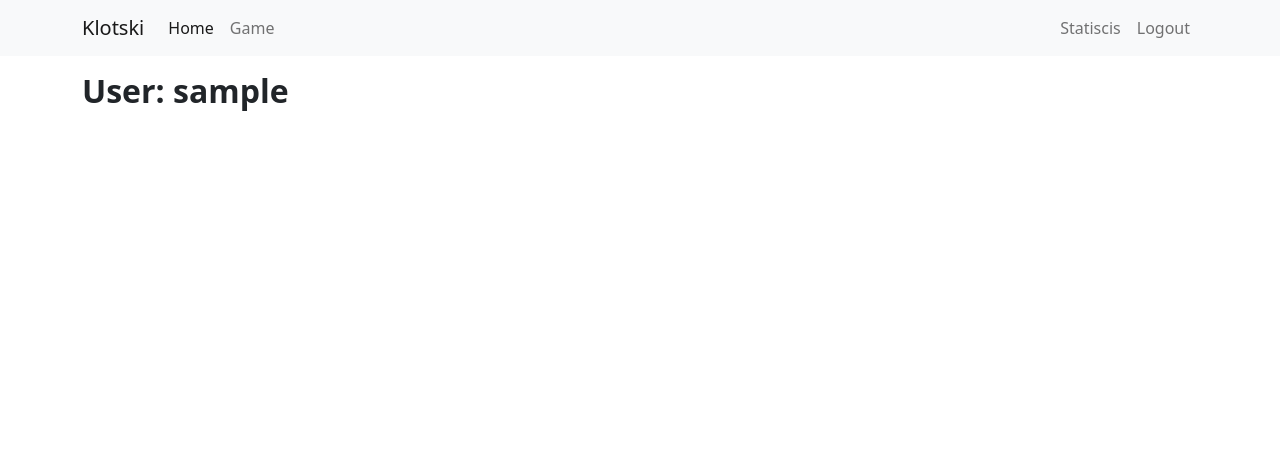
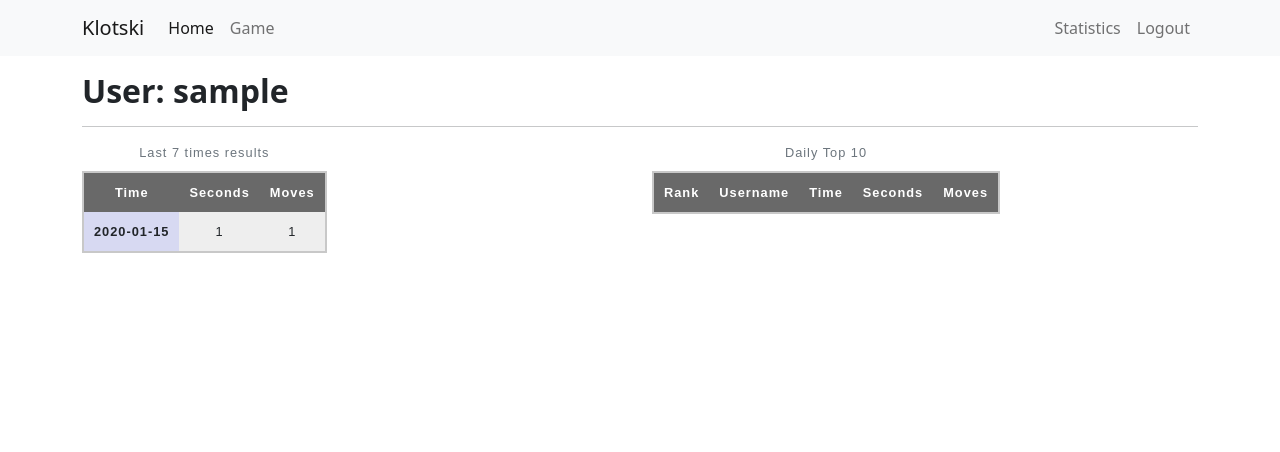
Before and after one commit to RickWangPerth/CITS5505-Project2, a Flask app: a page that uses app/templates/base.html in a window 1280 px wide. Shown: the top 452 px of the page. Run offline with Flask 2, Linux system fonts and the light colour scheme; a user stored in the database is signed in; tables that the repository leaves empty hold one stand-in row (values such as "Sample post"); lists and menus that the app fills with data are empty.

Commit message:
Finish statistic page with game results and ranks

```diff
--- a/app/routes.py
+++ b/app/routes.py
@@ -1,4 +1,4 @@
-from flask import render_template, flash, redirect, url_for
+from flask import render_template, flash, redirect, session, url_for
 from app import app, db
 from app.forms import LoginForm, RegistrationForm
 from flask_login import current_user, login_user, logout_user, login_required
@@ -6,6 +6,9 @@ from app.models import User, Rank, GamePool
 from flask import request
 from werkzeug.urls import url_parse
 from datetime import datetime, timezone
+from sqlalchemy import asc, func, and_
+from sqlalchemy.orm import Session
+from sqlalchemy import desc
 
 
 @app.route('/')
@@ -60,7 +63,19 @@ def game():
 @login_required
 def user(username):
     user = User.query.filter_by(username=username).first_or_404()
-    return render_template('user.html', user=user, title="Profile")
+    rank_results = Rank.query.filter_by(user_id=current_user.id)
+    rank = rank_results.order_by(desc(Rank.timestamp)).limit(7).all()
+    todayUTC = datetime.now(timezone.utc).date()
+    print(todayUTC)
+    compare_results = User.query.\
+        join(Rank, User.id==Rank.user_id).\
+        add_columns(User.username, Rank.user_id, Rank.seconds, Rank.moves, Rank.timestamp).\
+        filter(db.func.date(Rank.timestamp)==todayUTC).\
+        order_by(asc(Rank.seconds)).limit(10).all()
+
+    print(compare_results)
+
+    return render_template('user.html', user=user, rank=rank, compare_results=compare_results, title="Profile")
 
 
 @app.route('/is_play_today/', methods=['GET', 'POST'])
--- a/app/static/game2.js
+++ b/app/static/game2.js
@@ -20,7 +20,7 @@ var curTime = 0;
 var timeText = document.getElementById("outputTime");
 var counter = 0;
 const numbase = [
-  [1, 2, 3, 4, 5, 6, 7, 9, 8],
+  // [1, 2, 3, 4, 5, 6, 7, 9, 8],
   [6, 1, 2, 5, 3, 8, 9, 7, 4],
   [6, 1, 2, 5, 9, 3, 8, 7, 4],
   [6, 1, 2, 5, 3, 8, 7, 4, 9],
--- a/app/static/style.css
+++ b/app/static/style.css
@@ -1,11 +1,10 @@
 #main {
   /* margin-top: 4rem; */
   margin-bottom: 4rem;
-
 }
 
 .alert {
-    position:relative;
+  position: relative;
   border: 1px solid transparent;
   color: #004085;
   background-color: #cce5ff;
@@ -22,7 +21,6 @@ footer {
   height: 60px;
   font-size: 14px;
   text-align: center;
-
 }
 
 #puzzle1 {
@@ -30,7 +28,7 @@ footer {
   display: block;
   margin-left: auto;
   margin-right: auto;
-	height:10rem;
+  height: 10rem;
 }
 
 #puzzle2 {
@@ -56,13 +54,9 @@ footer {
   font-size: small;
 }
 
-
-
 a:visited {
-	color:dimgray;
+  color: dimgray;
 }
-
-
 
 #puzzle4 {
   margin-top: 1rem;
@@ -71,3 +65,42 @@ a:visited {
   margin-left: auto;
   margin-right: auto;
 }
+
+td,
+th {
+  border: 1px solid rgb(190, 190, 190);
+  padding: 10px;
+}
+
+td {
+  text-align: center;
+}
+
+tr:nth-child(even) {
+  background-color: #eee;
+}
+
+th[scope="col"] {
+  background-color: #696969;
+  color: #fff;
+  text-align: center;
+}
+
+th[scope="row"] {
+  background-color: #d7d9f2;
+  text-align: center;
+}
+
+caption {
+  padding-top: 0 !important;
+  caption-side: top;
+  text-align: center !important;
+}
+
+table {
+  border-collapse: collapse;
+  border: 2px solid rgb(200, 200, 200);
+  letter-spacing: 1px;
+  font-family: sans-serif;
+  font-size: 0.8rem;
+}
--- a/app/templates/base.html
+++ b/app/templates/base.html
@@ -78,7 +78,7 @@
               <a
                 class="nav-link"
                 href="{{ url_for('user', username=current_user.username) }}"
-                >Statiscis</a
+                >Statistics</a
               >
             </li>
             <li class="nav-item">
--- a/app/templates/user.html
+++ b/app/templates/user.html
@@ -1,7 +1,52 @@
+{% extends "base.html" %} {% block content %}
+<h1 class="fs-2 fw-bolder" style="margin-top: 1rem">
+  User: {{ user.username }}
+</h1>
+<hr />
 
-{% extends "base.html" %}
+<div class="row">
+  <div class="col-sm-6 center-table">
+    <table>
+        <caption>Last 7 times results</caption>
+      <tr>
+        <th scope="col">Time</th>
+        <th scope="col">Seconds</th>
+        <th scope="col">Moves</th>
+      </tr>
 
-{% block content %}
-    <h1 class="fs-2 fw-bolder" style="margin-top: 1rem;">User: {{ user.username }}</h1>
+      {% for n in rank %}
+      <tr>
+        <th scope="row">{{n.timestamp.strftime('%Y-%m-%d')}}</th>
+        <td>{{n.seconds}}</td>
+        <td>{{n.moves}}</td>
+      </tr>
+      {% endfor %}
+    </table>
+  </div>
+  <div class="col-sm-6 center-table">
+    <table>
+        <caption>Daily Top 10</caption>
+        <tr>
+          <th scope="col">Rank</th>
+          <th scope="col">Username</th>
+          <th scope="col">Time</th>
+          <th scope="col">Seconds</th>
+          <th scope="col">Moves</th>
+        </tr>
+
+        {% for n in compare_results %}
+        <tr>
+
+          <th scope="row">{{loop.index}}</th>
+          <td>{{n.username}}</td>
+          <td>{{n.timestamp.strftime('%Y-%m-%d')}}</td>
+          <td>{{n.seconds}}</td>
+          <td>{{n.moves}}</td>
+        </tr>
+        {% endfor %}
+      </table>
+
+  </div>
+</div>
 
 {% endblock %}
```
Also changed, not shown: app/models.py (+15 -4 lines). Lines whose indentation alone changed are shown as unchanged.
